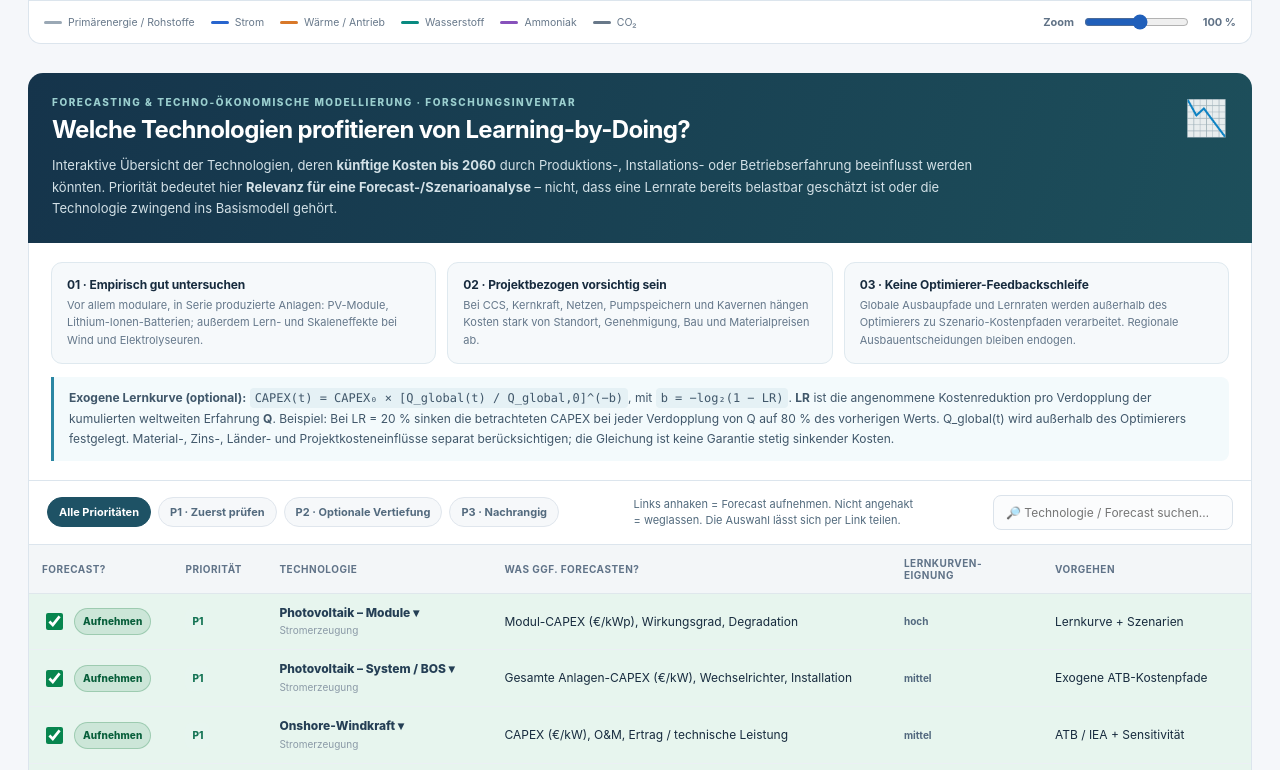
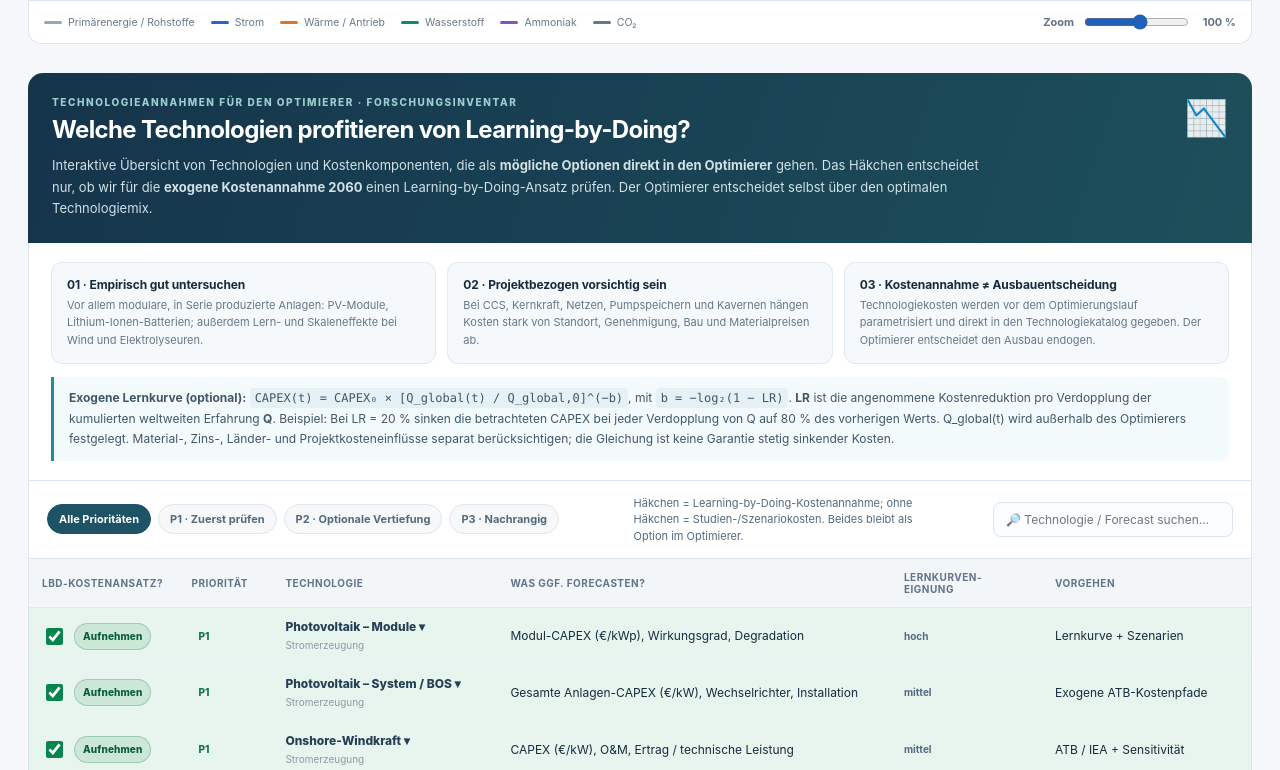
Before and after one commit to Flightningg/energiesystem-atlas, a plain HTML site: page public/index.html in a window 1280 px wide. Shown: the part 1239-2009 px from the top of the page. Drawn offline with Linux system fonts and the light colour scheme.

Commit message:
Clarify learning-by-doing table as direct optimiser cost assumptions, not forecasting-model technologies

```diff
--- a/public/index.html
+++ b/public/index.html
@@ -20,25 +20,25 @@
 
   <section id="learning-section" class="learning-section" aria-labelledby="learning-title">
     <div class="learning-hero">
-      <div><div class="learning-eyebrow">Forecasting &amp; techno-ökonomische Modellierung · Forschungsinventar</div><h2 id="learning-title">Welche Technologien profitieren von Learning-by-Doing?</h2>
-      <p>Interaktive Übersicht der Technologien, deren <strong>künftige Kosten bis 2060</strong> durch Produktions-, Installations- oder Betriebserfahrung beeinflusst werden könnten. Priorität bedeutet hier <strong>Relevanz für eine Forecast-/Szenarioanalyse</strong> – nicht, dass eine Lernrate bereits belastbar geschätzt ist oder die Technologie zwingend ins Basismodell gehört.</p></div>
+      <div><div class="learning-eyebrow">Technologieannahmen für den Optimierer · Forschungsinventar</div><h2 id="learning-title">Welche Technologien profitieren von Learning-by-Doing?</h2>
+      <p>Interaktive Übersicht von Technologien und Kostenkomponenten, die als <strong>mögliche Optionen direkt in den Optimierer</strong> gehen. Das Häkchen entscheidet nur, ob wir für die <strong>exogene Kostenannahme 2060</strong> einen Learning-by-Doing-Ansatz prüfen. Der Optimierer entscheidet selbst über den optimalen Technologiemix.</p></div>
       <div class="learning-icon" aria-hidden="true">📉</div>
     </div>
     <div class="learning-overview">
       <div class="learning-overview-grid">
         <div class="learning-metric"><strong>01 · Empirisch gut untersuchen</strong><p>Vor allem modulare, in Serie produzierte Anlagen: PV-Module, Lithium-Ionen-Batterien; außerdem Lern- und Skaleneffekte bei Wind und Elektrolyseuren.</p></div>
         <div class="learning-metric"><strong>02 · Projektbezogen vorsichtig sein</strong><p>Bei CCS, Kernkraft, Netzen, Pumpspeichern und Kavernen hängen Kosten stark von Standort, Genehmigung, Bau und Materialpreisen ab.</p></div>
-        <div class="learning-metric"><strong>03 · Keine Optimierer-Feedbackschleife</strong><p>Globale Ausbaupfade und Lernraten werden außerhalb des Optimierers zu Szenario-Kostenpfaden verarbeitet. Regionale Ausbauentscheidungen bleiben endogen.</p></div>
+        <div class="learning-metric"><strong>03 · Kostenannahme ≠ Ausbauentscheidung</strong><p>Technologiekosten werden vor dem Optimierungslauf parametrisiert und direkt in den Technologiekatalog gegeben. Der Optimierer entscheidet den Ausbau endogen.</p></div>
       </div>
       <div class="learning-eq"><strong>Exogene Lernkurve (optional):</strong> <code>CAPEX(t) = CAPEX₀ × [Q_global(t) / Q_global,0]^(−b)</code>, mit <code>b = −log₂(1 − LR)</code>. <strong>LR</strong> ist die angenommene Kostenreduktion pro Verdopplung der kumulierten weltweiten Erfahrung <strong>Q</strong>. Beispiel: Bei LR = 20 % sinken die betrachteten CAPEX bei jeder Verdopplung von Q auf 80 % des vorherigen Werts. Q_global(t) wird außerhalb des Optimierers festgelegt. Material-, Zins-, Länder- und Projektkosteneinflüsse separat berücksichtigen; die Gleichung ist keine Garantie stetig sinkender Kosten.</div>
     </div>
     <div class="learning-tools">
-      <div class="learning-filters" id="learning-filters" role="group" aria-label="Priorität filtern"></div><p class="forecast-hint">Links anhaken = Forecast aufnehmen. Nicht angehakt = weglassen. Die Auswahl lässt sich per Link teilen.</p>
+      <div class="learning-filters" id="learning-filters" role="group" aria-label="Priorität filtern"></div><p class="forecast-hint">Häkchen = Learning-by-Doing-Kostenannahme; ohne Häkchen = Studien-/Szenariokosten. Beides bleibt als Option im Optimierer.</p>
       <label><span class="sr-only" style="position:absolute;width:1px;height:1px;overflow:hidden;clip:rect(0,0,0,0)">Technologien durchsuchen</span><input id="learning-search" type="search" placeholder="🔎 Technologie / Forecast suchen…" aria-label="Learning-by-Doing-Technologien suchen"></label>
     </div>
-    <div class="learning-tablewrap"><table class="learning-table"><thead><tr><th class="forecast-col">Forecast?</th><th style="width:94px">Priorität</th><th style="width:225px">Technologie</th><th>Was ggf. forecasten?</th><th style="width:151px">Lernkurven-Eignung</th><th style="width:175px">Vorgehen</th></tr></thead><tbody id="learning-rows"></tbody></table></div>
+    <div class="learning-tablewrap"><table class="learning-table"><thead><tr><th class="forecast-col">LBD-Kostenansatz?</th><th style="width:94px">Priorität</th><th style="width:225px">Technologie</th><th>Was ggf. forecasten?</th><th style="width:151px">Lernkurven-Eignung</th><th style="width:175px">Vorgehen</th></tr></thead><tbody id="learning-rows"></tbody></table></div>
     <div class="learning-summary"><span id="learning-count" aria-live="polite"></span><button class="learning-export" type="button" id="learning-csv">↓ Komplette Liste als CSV</button></div>
-    <div class="forecast-legend" aria-label="Legende für die Forecast-Auswahl"><span class="forecast-legend-in"><i></i>Transparentes Grün: Im Learning-by-Doing-Forecast</span><span class="forecast-legend-out"><i></i>Transparentes Rot: Kein Learning-by-Doing-Forecast</span><small>Rot bedeutet nicht, dass die Technologie im Energiesystem-Optimierer ausgeschlossen ist.</small></div>
+    <div class="forecast-legend" aria-label="Legende für die Forecast-Auswahl"><span class="forecast-legend-in"><i></i>Transparentes Grün: Learning-by-Doing-Kostenansatz</span><span class="forecast-legend-out"><i></i>Transparentes Rot: Studien-/Szenariokosten</span><small>Beide Farben kennzeichnen Kostenannahmen – nicht, ob eine Technologie im Optimierer zugelassen ist.</small></div>
     <div class="learning-guidance">
       <article><h3>Empfohlene Priorisierung für Deutschland &amp; Japan</h3><p><strong>Zuerst</strong> PV, Onshore-/Offshore-Wind und Batteriespeicher. <strong>Danach</strong> Elektrolyse und CO₂-Abscheidung, sofern Bestandteil der Modellgrenze. Wärme, Ammoniak und weitere Technologieketten zunächst als optionale Erweiterungen. Für jeden Modelllauf exogene Low-/Base-/High-Kostenpfade für 2030, 2040, 2050 und 2060 definieren.</p></article>
       <article><h3>Wissenschaftlich saubere Abgrenzung</h3><p><strong>Learning-by-Doing</strong> ist nicht automatisch identisch mit allgemeinen Kostenreduktionen durch F&amp;E, Materialpreise, Skaleneffekte oder Zinsänderungen. Die empirische Evidenz ist je Technologie verschieden. <strong>Wasserstoff, Ammoniak, Strom und CO₂ sind Energieträger/Stoffströme – keine Lernkurven-Technologien.</strong> Ihre Herstellung bzw. Umwandlung kann dagegen Gegenstand eines Forecasts sein.</p></article>
```
